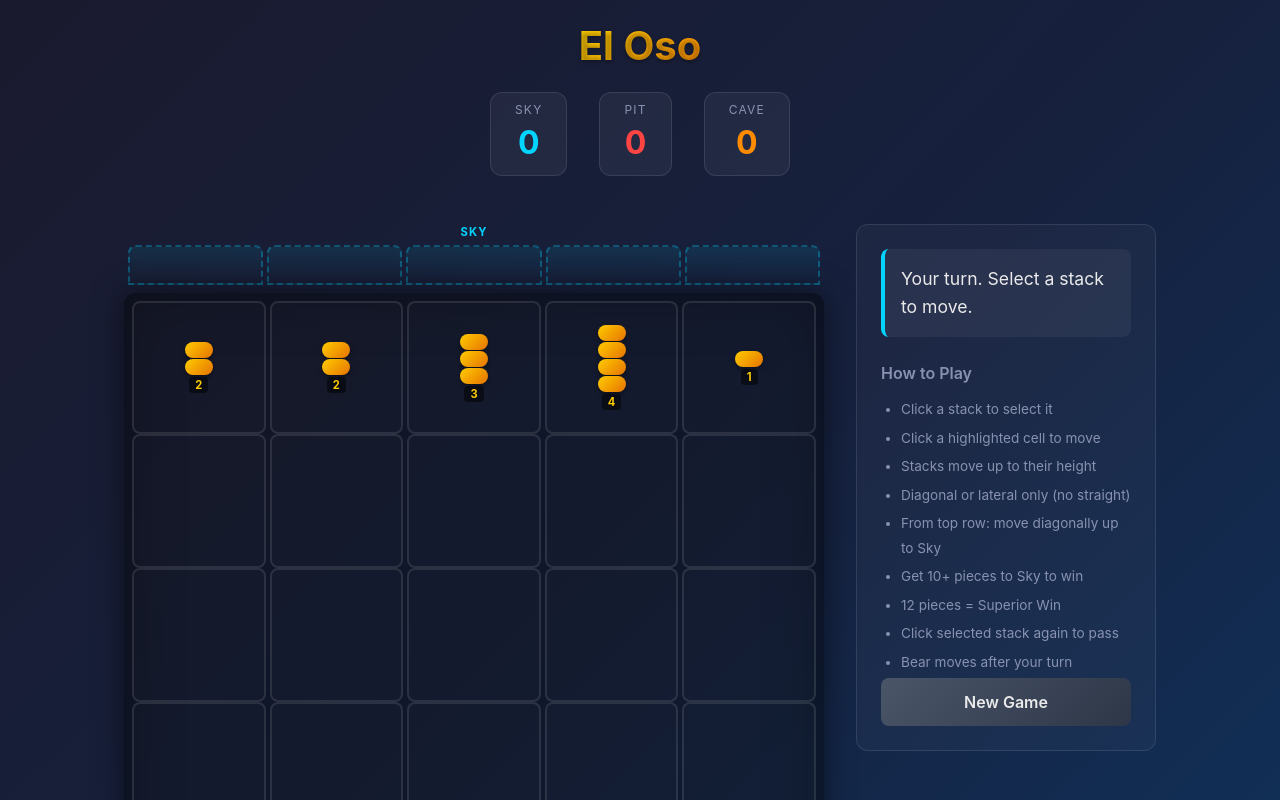
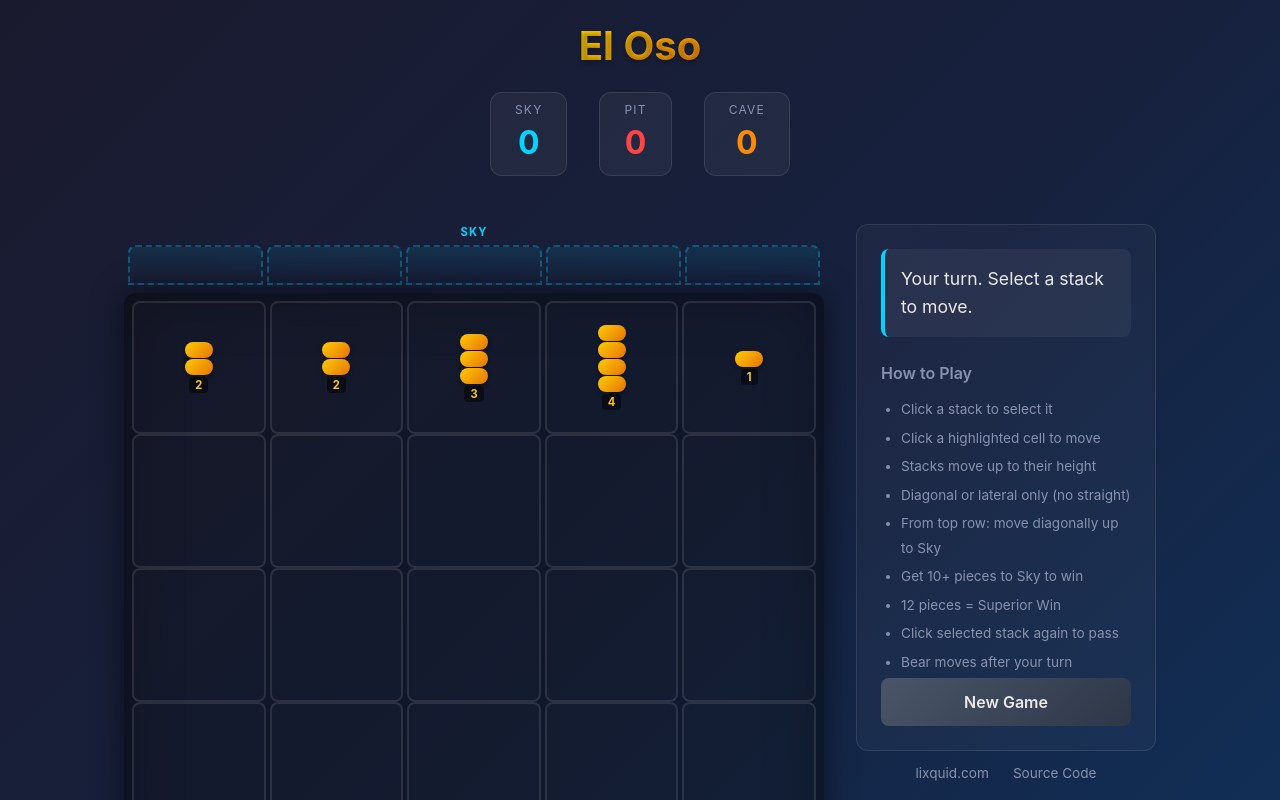
Before and after one commit to Lixquid/app-eloso-game, a React (Vite) app: page / in a window 1280 px wide. Shown: the top 800 px of the page. Built offline with nearby package versions, Linux system fonts and the light colour scheme.

Commit message:
Add source links

```diff
--- a/src/components/Board.css
+++ b/src/components/Board.css
@@ -313,6 +313,25 @@
   height: fit-content;
 }
 
+.footer-links {
+  margin-top: 0.75rem;
+  display: flex;
+  justify-content: center;
+  gap: 1.5rem;
+  font-size: 0.85rem;
+}
+
+.footer-links a {
+  color: #8892b0;
+  text-decoration: none;
+  transition: color 0.2s ease;
+}
+
+.footer-links a:hover {
+  color: #00d4ff;
+  text-decoration: underline;
+}
+
 .status-message {
   font-size: 1.1rem;
   line-height: 1.6;
--- a/src/components/Board.tsx
+++ b/src/components/Board.tsx
@@ -448,6 +448,11 @@ export function Board() {
               </div>
             )}
           </div>
+
+          <div className="footer-links">
+            <a href="https://lixquid.com" target="_blank" rel="noopener noreferrer">lixquid.com</a>
+            <a href="https://github.com/Lixquid/app-eloso-game" target="_blank" rel="noopener noreferrer">Source Code</a>
+          </div>
         </aside>
       </div>
     </div>
```
